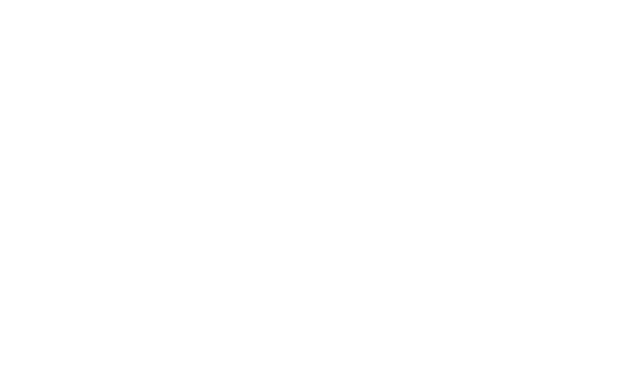
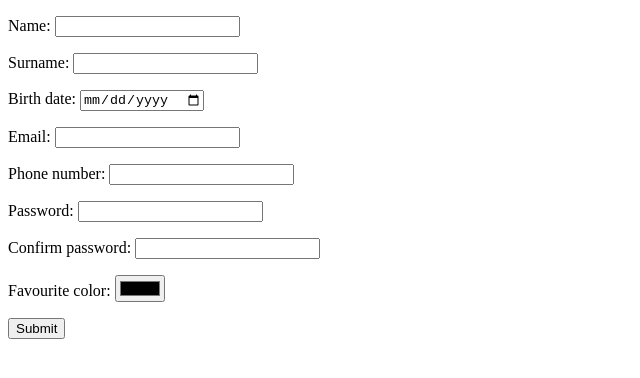
Before and after one commit to Pablovp0/InterfacesUsuarioP1, a plain HTML site: page index.html in a window 1280 px wide. Shown: the whole page, without its empty margins (0-640 px from the left). Drawn offline with Linux system fonts and the light colour scheme.

Commit message:
Básico hecho

```diff
--- a/index.html
+++ b/index.html
@@ -4,9 +4,59 @@
     <meta charset="UTF-8">
     <meta http-equiv="X-UA-Compatible" content="IE=edge">
     <meta name="viewport" content="width=device-width, initial-scale=1.0">
-    <title>Document</title>
+    <title>Formulario Interfaces Usuario</title>
 </head>
-<body>
+
+</body>
+
+<form action="" >
+
+
+    <p>
+    <label for="username">Name:</label>
+    <input type="text" name="username" id="username" title='Introduce your name' autocomplete="name"/>
+    </p>
+
+    <p>
+    <label for="surname">Surname:</label>
+    <input type="text" name="surname" id="surname" title='Introduce your surname' autocomplete="family-name"/>
+    </p>
+
+    <p>
+    <label for="birth_date">Birth date:</label>
+    <input type="date" name="birth_date" id="birth_date" title='Introduce your birth date' autocomplete="bday-day"/>
+    </p>
+
+    <p>
+    <label for="email">Email:</label>
+    <input type="text" name="email" id="email" title='Introduce your email' autocomplete="email"/>
+    </p>
+
+    <p>
+    <label for="phone_number">Phone number:</label>
+    <input type="tel" name="phone_number" id="phone_number" title='Introduce your phone number' autocomplete="p"/>
+    </p>
+
+    <p>
+    <label for="password">Password:</label>
+    <input type="password" name="password" id="password" title='Introduce your password' autocomplete="new-password"/>
+    </p>
+
+    <p>
+    <label for="confirm_password">Confirm password:</label>
+    <input type="password" name="confirm_password" id="confirm_password" title='Introduce your password again' autocomplete="new-password"/>
+    </p>
+
+    <p>
+    <label for="fav_color">Favourite color:</label>
+    <input type="color" name="fav_color" id="fav_color" title='Introduce your favourite color'/>
+    </p>
+
+
+
+    <input type="submit" value="Submit" />
+
+</form>
 
 </body>
 </html>
```
